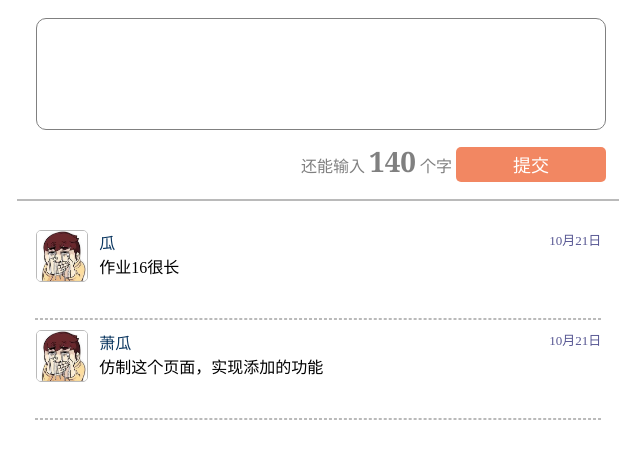
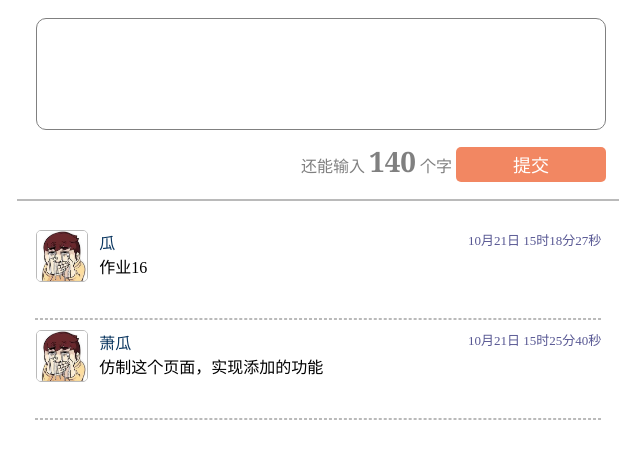
Before and after one commit to MoneyQAQ/moneyqaq.github.io, a plain HTML site: page 16/hw16_fancy.html in a window 1280 px wide. Shown: the whole page, without its empty margins (322-962 px from the left). Drawn offline with Linux system fonts and the light colour scheme.

Commit message:
Add a post time

```diff
--- a/16/hw16_fancy.html
+++ b/16/hw16_fancy.html
@@ -132,10 +132,10 @@
                     <div class="reply-cell-content">
                         <div class="reply-cell-nameAndDate">
                             <a href="#" class="reply-cell-username">瓜</a>
-                            <span class="reply-cell-date">10月21日</span>
+                            <span class="reply-cell-date">10月21日 15时18分27秒</span>
                         </div>
                         <span class="reply-cell-user-input">
-                            作业16很长
+                            作业16
                         </span>
                     </div>
                     <div class="reply-cell-footerLine"></div>
@@ -145,7 +145,7 @@
                     <div class="reply-cell-content">
                         <div class="reply-cell-nameAndDate">
                             <a href="#" class="reply-cell-username">萧瓜</a>
-                            <span class="reply-cell-date">10月21日</span>
+                            <span class="reply-cell-date">10月21日 15时25分40秒</span>
                         </div>
                         <span class="reply-cell-user-input">
                             仿制这个页面，实现添加的功能
@@ -187,7 +187,7 @@ var date = function(z) {
     if ( String(Month).length === 1) {
         Month = '0' + Month
     }
-    return `${Month}月${Day}日`
+    return `${Month}月${Day}日 ${Hour}时${Minute}分${Second}秒`
 }
 
 var submit = function(username, avatar) {
```
